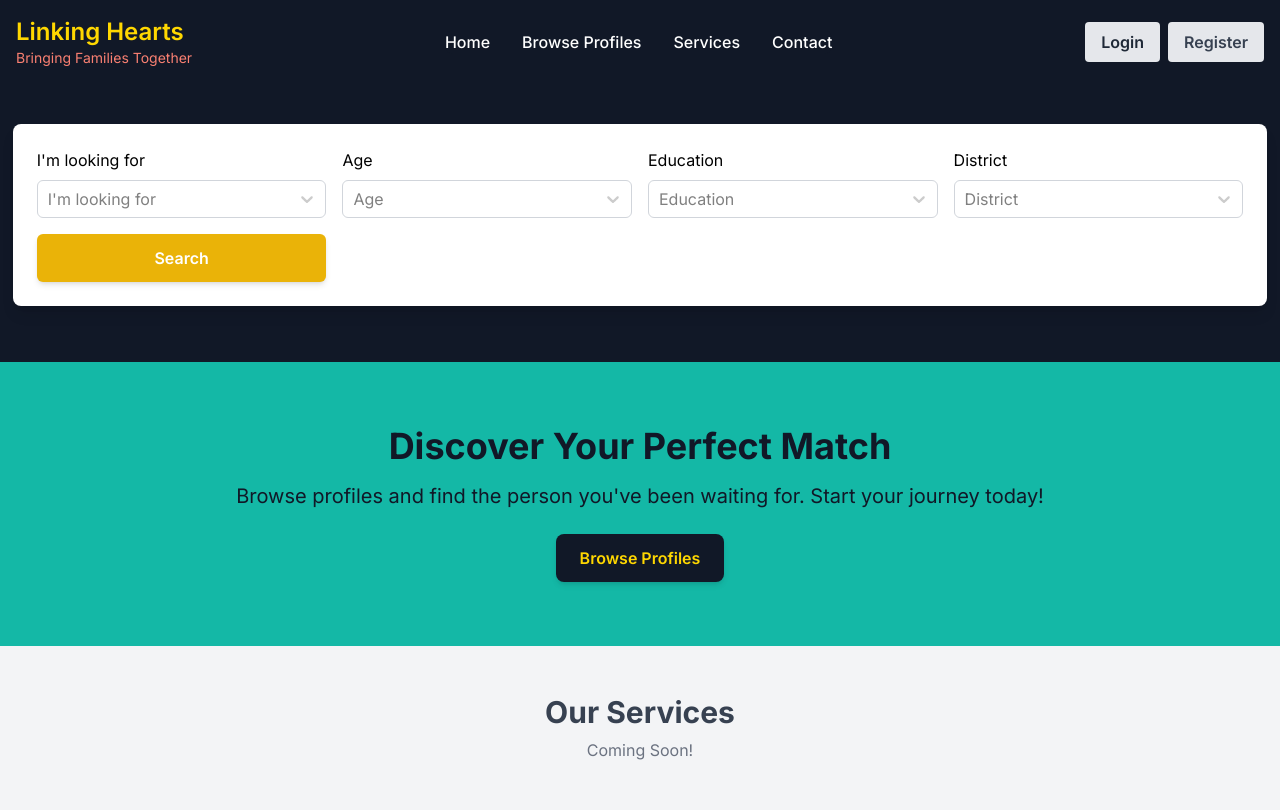
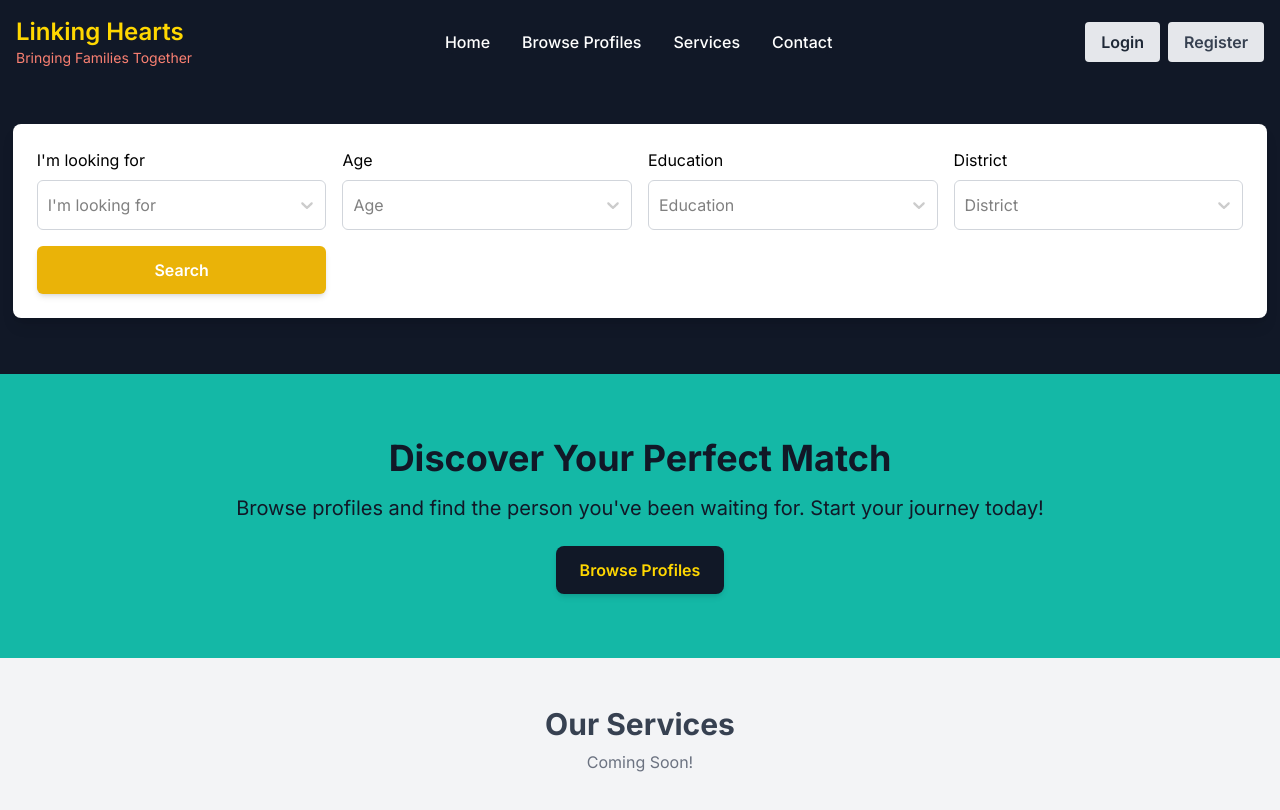
Before and after one commit to chelladurai-1997/interesting-stories, a Next.js app: page / in a window 1280 px wide. Shown: the top 810 px of the page. Built offline with nearby package versions, Linux system fonts and the light colour scheme.

Commit message:
Select component types update

```diff
--- a/app/components/atoms/Select/Select.tsx
+++ b/app/components/atoms/Select/Select.tsx
@@ -1,5 +1,5 @@
 import React from "react";
-import Select from "react-select";
+import Select, { ActionMeta, SingleValue, MultiValue } from "react-select";
 import makeAnimated from "react-select/animated";
 
 export interface SelectOption {
@@ -12,9 +12,10 @@ export interface SelectProps {
   placeholder: string;
   required?: boolean;
   isMulti?: boolean; // For multi-select
-  onChange?: (selected: SelectOption[]) => void; // Callback to handle changes
+  onChange?: (selected: SelectOption[] | SelectOption | null) => void; // Callback to handle changes
   id: string;
   name: string;
+  isSearchable?: boolean;
 }
 
 const animatedComponents = makeAnimated();
@@ -26,6 +27,8 @@ const customStyles = {
     backgroundColor: "white", // Background color
     borderColor: state.isFocused ? "#FBBF24" : "#D1D5DB", // Border color based on focus
     borderWidth: "1px", // Border width
+    paddingTop: "6px",
+    paddingBottom: "6px",
     borderRadius: "0.375rem", // Rounded corners
     boxShadow: state.isFocused ? "0 0 0 1px #FBBF24" : provided.boxShadow, // Focus ring
     outline: "none", // Remove default outline
@@ -62,19 +65,44 @@ const CustomSelect: React.FC<SelectProps> = ({
   id,
   name,
   onChange,
+  isSearchable = true,
 }) => {
+  // Transform string[] into SelectOption[] if necessary
+  const transformedOptions = options?.map((option) =>
+    typeof option === "string"
+      ? { value: option, label: option } // Convert string to SelectOption
+      : option
+  ) as SelectOption[];
+
+  // Handle the onChange event for react-select
+  const handleChange = (
+    newValue: SingleValue<SelectOption> | MultiValue<SelectOption>,
+    actionMeta: ActionMeta<SelectOption>
+  ) => {
+    if (onChange) {
+      // If it's multi-select, newValue will be an array (MultiValue), otherwise SingleValue
+      if (isMulti) {
+        onChange(newValue as SelectOption[]); // Cast newValue as SelectOption[]
+      } else {
+        onChange(newValue as SelectOption); // Cast newValue as SelectOption (single)
+      }
+    }
+  };
+
   return (
     <div className="mt-2">
       <Select
         closeMenuOnSelect={!isMulti}
         components={animatedComponents}
-        options={options}
+        options={transformedOptions} // Use the transformed options
         placeholder={placeholder}
         isMulti={isMulti}
         required={required}
         styles={customStyles}
         id={id}
         name={name}
+        isSearchable={isSearchable}
+        onChange={handleChange} // Updated handler
       />
     </div>
   );
--- a/app/components/molecules/FormField/FormField.tsx
+++ b/app/components/molecules/FormField/FormField.tsx
@@ -28,9 +28,13 @@ interface FormFieldProps {
   multiselect?: boolean;
   required?: boolean;
   onChange?: (
-    event: React.ChangeEvent<
-      HTMLInputElement | HTMLTextAreaElement | HTMLSelectElement
-    >
+    event:
+      | React.ChangeEvent<
+          HTMLInputElement | HTMLTextAreaElement | HTMLSelectElement
+        >
+      | SelectOption[]
+      | SelectOption
+      | null
   ) => void;
   disabled?: boolean;
 }
@@ -55,11 +59,20 @@ const FormField: React.FC<FormFieldProps> = ({
       HTMLInputElement | HTMLTextAreaElement | HTMLSelectElement
     >
   ) => {
-    // Call the onChange function with the correct event type
     if (onChange) {
       onChange(event);
     }
   };
+
+  // Convert string[] to SelectOption[]
+  const normalizedOptions: SelectOption[] | undefined = Array.isArray(options)
+    ? typeof options[0] === "string"
+      ? (options as string[]).map((opt) => ({
+          value: opt,
+          label: opt,
+        }))
+      : (options as SelectOption[])
+    : undefined;
 
   return (
     <div className={`w-full ${type === "checkbox" ? "flex items-center" : ""}`}>
@@ -87,7 +100,7 @@ const FormField: React.FC<FormFieldProps> = ({
             disabled={disabled}
           />
           <div className="flex flex-row mt-2">
-            {options?.map((option, index) => (
+            {normalizedOptions?.map((option, index) => (
               <div className="form-check me-4" key={index}>
                 <input
                   className="form-check-input mr-2"
@@ -95,12 +108,12 @@ const FormField: React.FC<FormFieldProps> = ({
                   name={name}
                   id={`${id}${index}`}
                   required={required}
-                  value={option.toString()}
+                  value={option.value}
                   onChange={handleChange}
                   disabled={disabled}
                 />
                 <Label
-                  text={typeof option === "string" ? option : ""}
+                  text={option.label}
                   htmlFor={`${id}${index}`}
                   className="form-check-label"
                   disabled={disabled}
@@ -139,10 +152,12 @@ const FormField: React.FC<FormFieldProps> = ({
             <Select
               id={id}
               name={name}
-              options={options}
+              options={normalizedOptions}
               placeholder={placeholder || ""}
               isMulti={multiselect}
               required={required}
+              onChange={onChange}
+              isSearchable={searchable}
             />
           ) : (
             <Input
--- a/app/lib/hooks/useBasicInfoForm.ts
+++ b/app/lib/hooks/useBasicInfoForm.ts
@@ -4,6 +4,7 @@ import { useServerAction } from "@/app/lib/hooks/useServerAction";
 import toast from "react-hot-toast";
 import { useState } from "react";
 import { useUser } from "../contexts/UserContext";
+import { SelectOption } from "@/app/components/atoms/Select/Select";
 
 export const useBasicInfoForm = () => {
   const router = useRouter();
@@ -34,14 +35,8 @@ export const useBasicInfoForm = () => {
     }
   };
 
-  const handleMaritalStatusChange = (
-    event: React.ChangeEvent<
-      HTMLInputElement | HTMLTextAreaElement | HTMLSelectElement
-    >
-  ) => {
-    if (event.target instanceof HTMLSelectElement) {
-      setMaritalStatus(event.target.value);
-    }
+  const handleMaritalStatusChange = (selectedOption: SelectOption) => {
+    setMaritalStatus(selectedOption.value);
   };
 
   const isMaritalStatusSingle = maritalStatus === "Single - (திருமணம் ஆகாதவர்)";
```
